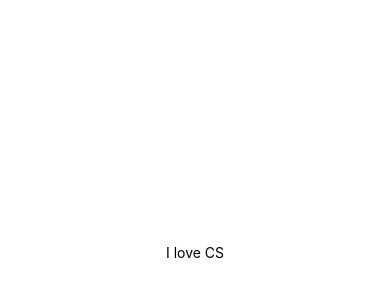
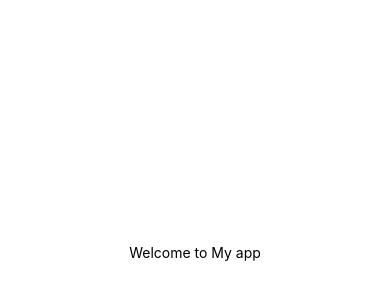
Before and after one commit to J3rrrrry/5520, a React Native app: screen / in a window 390 px wide. Shown: the part 170-470 px from the top of the page. Built offline with nearby package versions, Linux system fonts and the light colour scheme.

Commit message:
appName decleared

```diff
--- a/App.js
+++ b/App.js
@@ -2,9 +2,10 @@ import { StatusBar } from 'expo-status-bar';
 import { StyleSheet, Text, View } from 'react-native';
 
 export default function App() {
+  const appName = "My app"
   return (
     <View style={styles.container}>
-      <Text>I love CS</Text>
+      <Text>Welcome to {appName}</Text>
       <StatusBar style="auto" />
     </View>
   );
```
